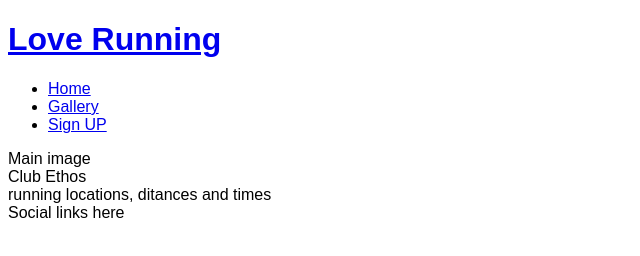
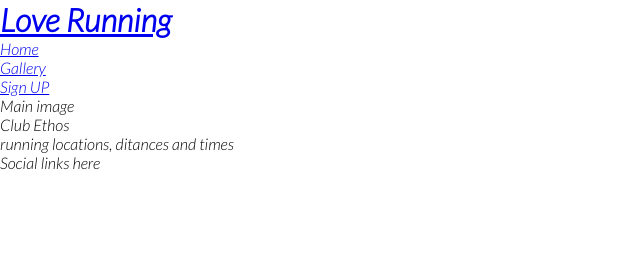
Before and after one commit to sam2829/love-running, a plain HTML site: page index.html in a window 1280 px wide. Shown: the whole page, without its empty margins (0-640 px from the left). Drawn offline with Linux system fonts and the light colour scheme.

Commit message:
Add google fonts and remove default margine, padding and borders

```diff
--- a/assets/css/style.css
+++ b/assets/css/style.css
@@ -1,3 +1,12 @@
+@import url('https://fonts.googleapis.com/css2?family=Lato:ital,wght@1,300&family=Oswald:wght@300&display=swap');
+
+* {
+    margin: 0;
+    padding: 0;
+    border: none;
+}
+
 body {
-    font-family: arial;
+    font-family: lato, sans-serif;
+    font-weight: 300;
 }
```
